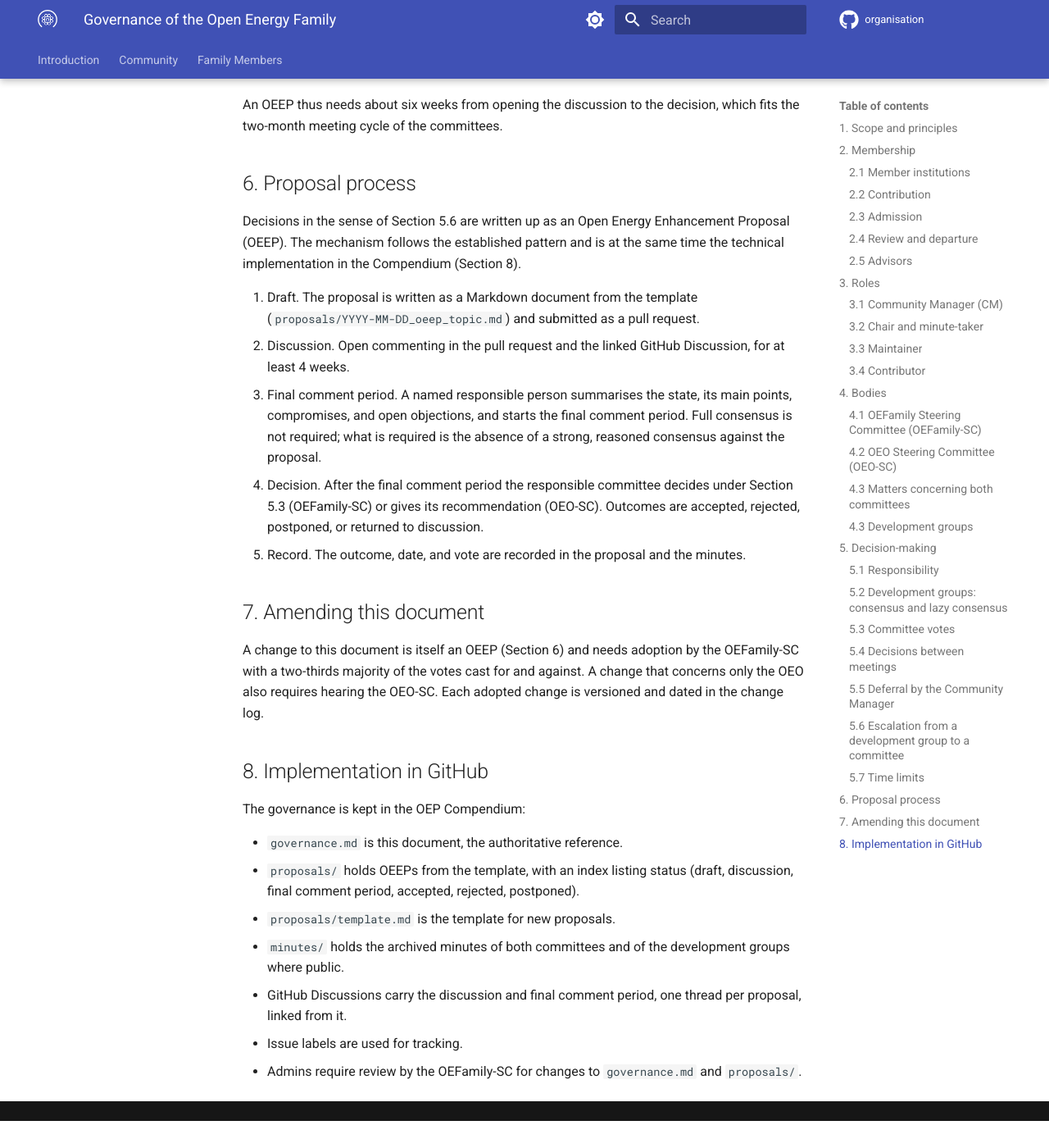
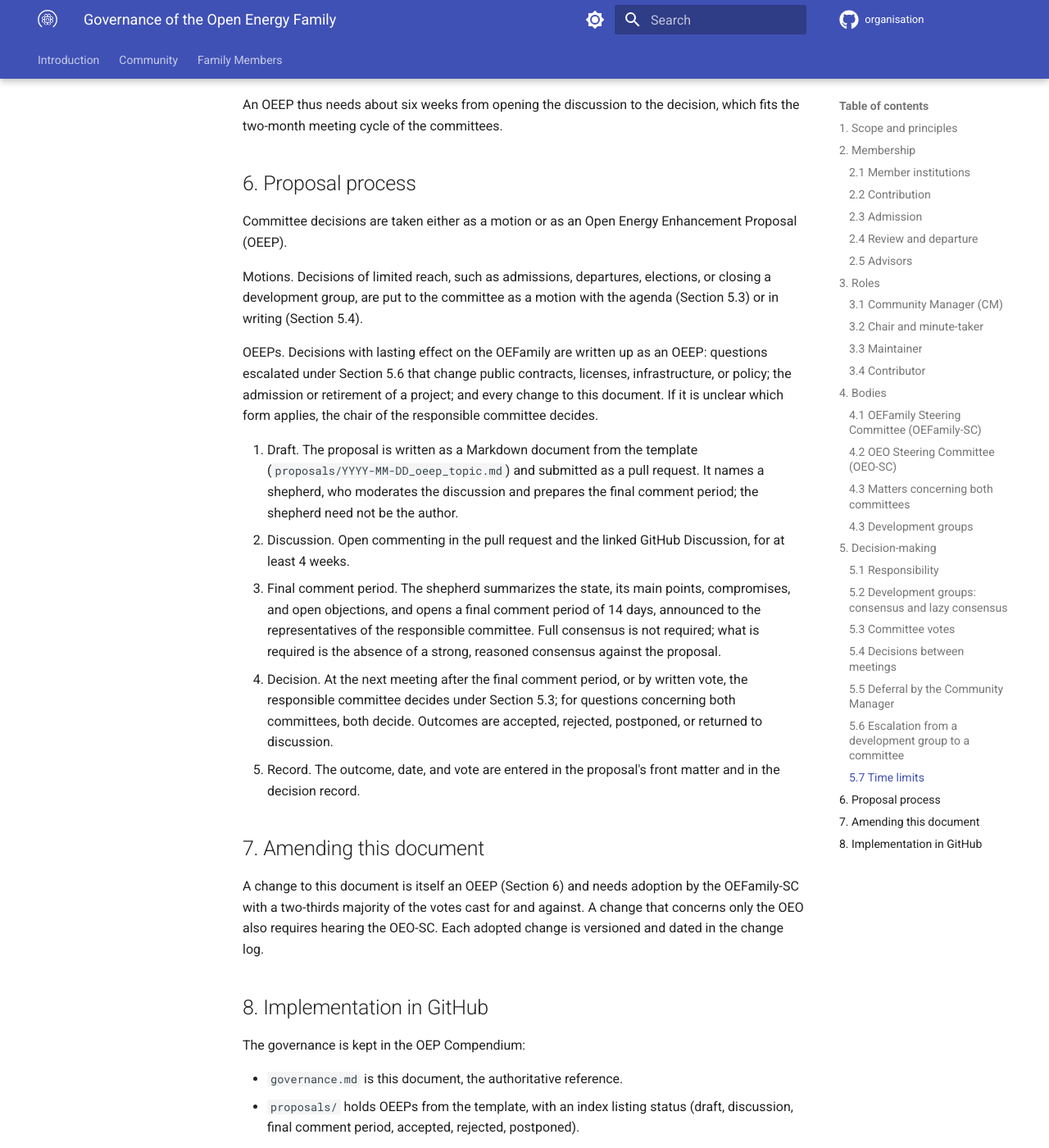
Before and after one commit to OpenEnergyPlatform/organisation, an MkDocs documentation site: the page built from compendium/family_community/governance/governance.md, in a window 1280 px wide and 1400 px high, scrolled down 8370 px. Shown: the whole window at 82% size. Built offline with MkDocs 1.6.1 and Material for MkDocs 9.7.7, drawn with Linux system fonts in a browser that asks for light colours; comment, search, counter and statistics services are not loaded; before the commit the page ends 9737 px from its top, so only the background shows below that.

Commit message:
Update governance process #96

```diff
--- a/compendium/family_community/governance/governance.md
+++ b/compendium/family_community/governance/governance.md
@@ -341,23 +341,36 @@
 
 ## 6. Proposal process
 
-Decisions in the sense of Section 5.6 are written up as an Open Energy Enhancement Proposal (OEEP).
-The mechanism follows the established pattern and is at
-the same time the technical implementation in the Compendium (Section 8).
+Committee decisions are taken either as a motion or as an Open Energy
+Enhancement Proposal (OEEP).
+
+Motions. Decisions of limited reach, such as admissions, departures, elections,
+or closing a development group, are put to the committee as a motion with the
+agenda (Section 5.3) or in writing (Section 5.4).
+
+OEEPs. Decisions with lasting effect on the OEFamily are written up as an OEEP:
+questions escalated under Section 5.6 that change public contracts,
+licenses, infrastructure, or policy; the admission or retirement of a project;
+and every change to this document. If it is unclear which form applies, the
+chair of the responsible committee decides.
 
 1. Draft. The proposal is written as a Markdown document from the template
-   (`proposals/YYYY-MM-DD_oeep_topic.md`) and submitted as a pull request.
+   (`proposals/YYYY-MM-DD_oeep_topic.md`) and submitted as a pull request. It
+   names a shepherd, who moderates the discussion and prepares the final comment
+   period; the shepherd need not be the author.
 2. Discussion. Open commenting in the pull request and the linked GitHub
    Discussion, for at least 4 weeks.
-3. Final comment period. A named responsible person summarises the state, its
-   main points, compromises, and open objections, and starts the final comment
-   period. Full consensus is not required; what is required is the
-   absence of a strong, reasoned consensus against the proposal.
-4. Decision. After the final comment period the responsible committee decides
-   under Section 5.3 (OEFamily-SC) or gives its recommendation (OEO-SC).
+3. Final comment period. The shepherd summarizes the state, its main points,
+   compromises, and open objections, and opens a final comment period of 14
+   days, announced to the representatives of the responsible committee. Full
+   consensus is not required; what is required is the absence of a strong,
+   reasoned consensus against the proposal.
+4. Decision. At the next meeting after the final comment period, or by written
+   vote, the responsible committee decides under Section 5.3; for
+   questions concerning both committees, both decide.
    Outcomes are accepted, rejected, postponed, or returned to discussion.
-5. Record. The outcome, date, and vote are recorded in the proposal and the
-   minutes.
+5. Record. The outcome, date, and vote are entered in the proposal's front
+   matter and in the decision record.
 
 ## 7. Amending this document
 
```
Also changed, not shown: compendium/family_community/governance/proposals/2026-07-16_oeep_governance.md (renamed from compendium/family_community/proposals/2026-07-16_oeep_governance.md), compendium/family_community/governance/proposals/YYYY-MM-DD_oeep_topic.md (renamed from compendium/family_community/proposals/YYYY-MM-DD_oeep_topic.md).
